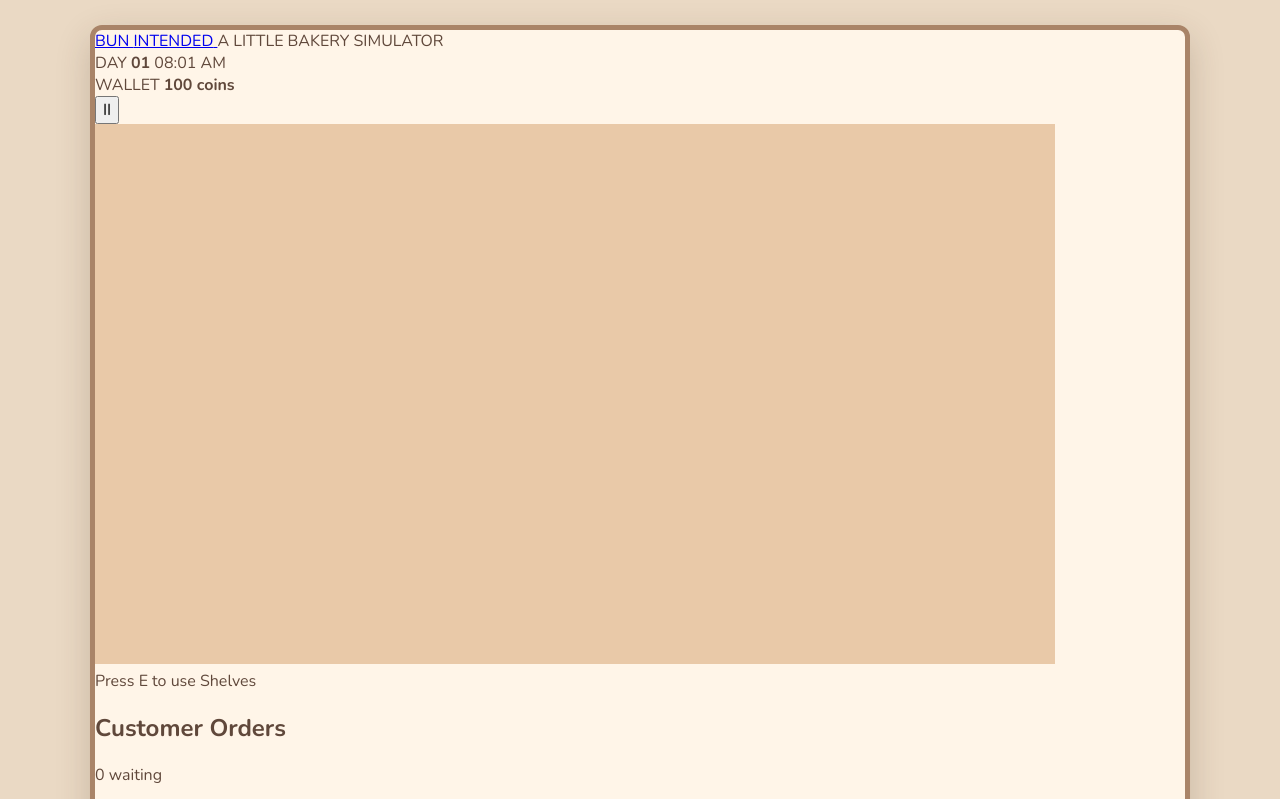
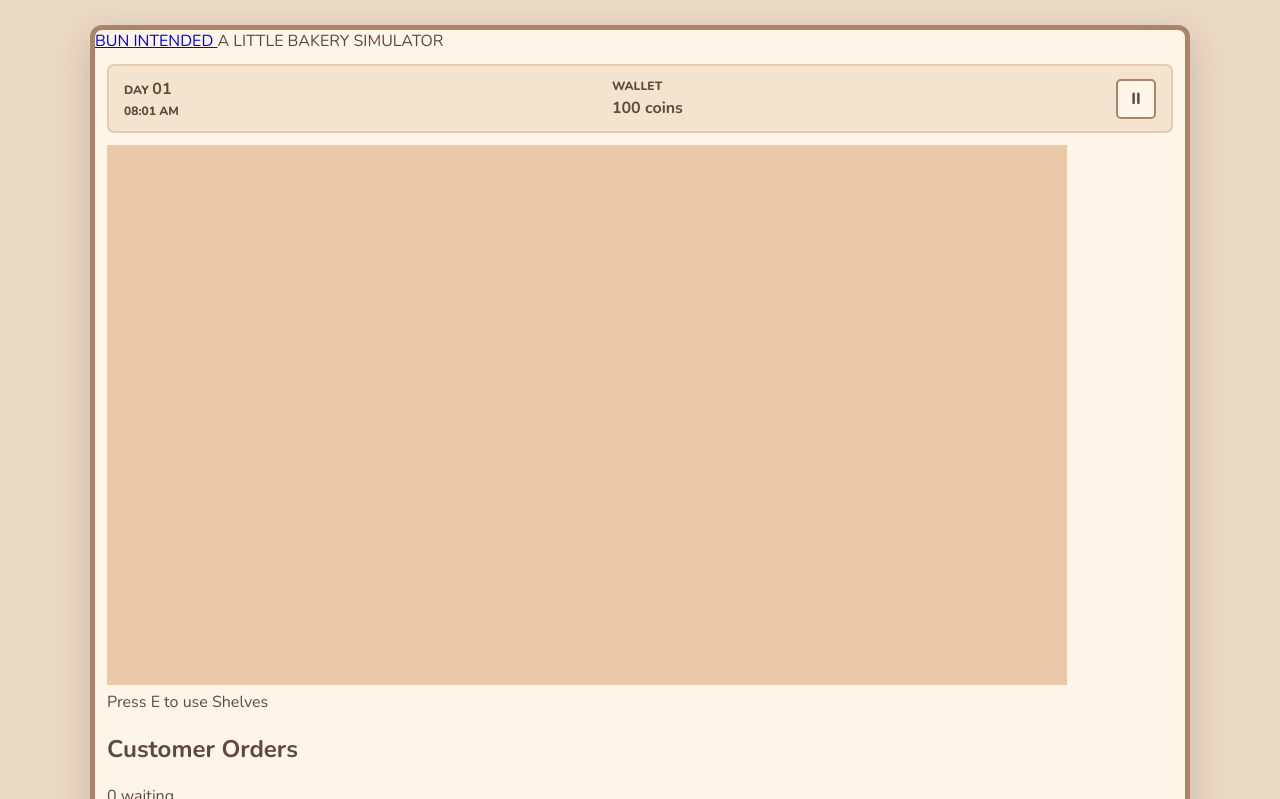
Before and after one commit to whoisciel67-alt/bun-intended, a plain HTML site: page index.html in a window 1280 px wide. Both pictures are taken after a click on the button "New Game". Shown: the top 799 px of the page. Drawn offline with nearby package versions, Linux system fonts and the light colour scheme.

Commit message:
css: game header

```diff
--- a/style.css
+++ b/style.css
@@ -106,3 +106,41 @@ button {
 }
 
 /*game header*/
+.game-screen {
+  padding: 12px;
+}
+
+.game-header {
+  display: flex;
+  align-items: center;
+  justify-content: space-between;
+  gap: 12px;
+  padding: 12px 15px;
+  margin-bottom: 12px;
+
+  background: #f3e3cf;
+  border: 2px solid var(--border);
+  border-radius: 7px;
+}
+
+.header-info {
+  display: flex;
+  flex-direction: column;
+  gap: 3px;
+  font-size: 12px;
+  font-weight: 800;
+}
+
+.header-info strong {
+  font-size: 16px;
+}
+
+.icon-button {
+  width: 40px;
+  height: 40px;
+  border: 2px solid #a98468;
+  border-radius: 5px;
+  background: #fff5e8;
+  color: var(--brown);
+  font-weight: 900;
+}
```
